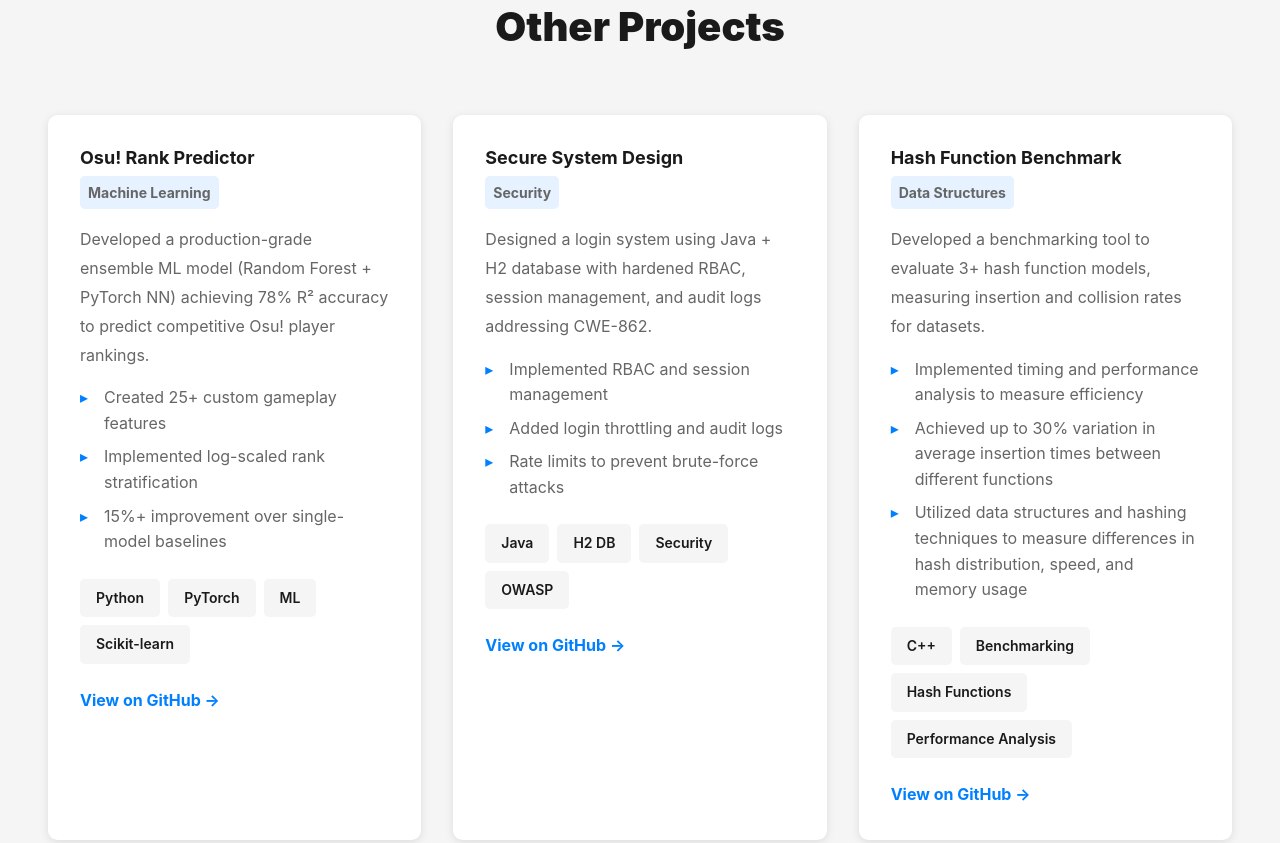
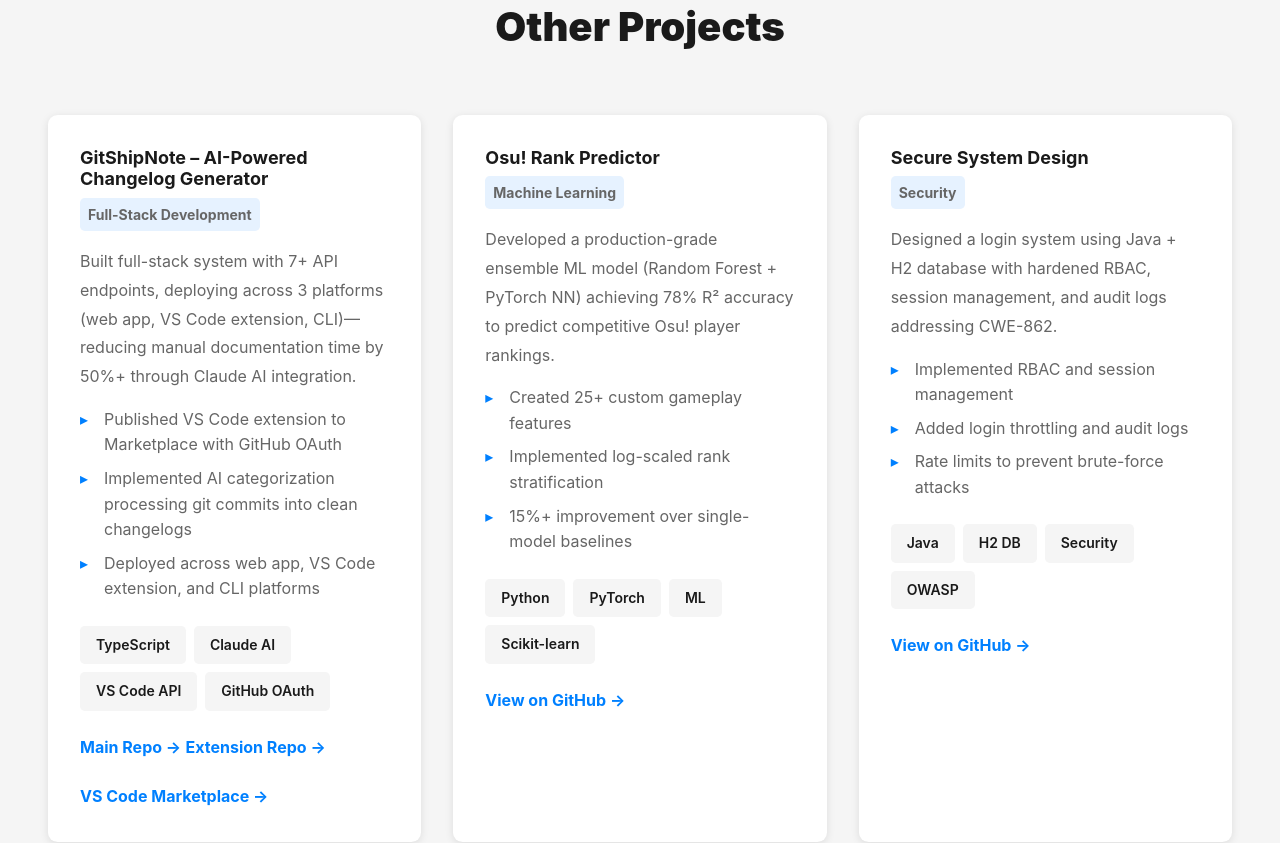
Before and after one commit to baoblank25/personal_website, a plain HTML site: page src/pages/Projects.html in a window 1280 px wide. Shown: the part 1235-2078 px from the top of the page. Drawn offline with Linux system fonts and the light colour scheme.

Commit message:
added new project

```diff
--- a/src/pages/Projects.html
+++ b/src/pages/Projects.html
@@ -66,6 +66,28 @@
             <div class="container">
                 <h2 class="section-title">Other Projects</h2>
                 <div class="projects-grid">
+                    <article class="project-card">
+                        <h3>GitShipNote – AI-Powered Changelog Generator</h3>
+                        <p class="project-category">Full-Stack Development</p>
+                        <p>Built full-stack system with 7+ API endpoints, deploying across 3 platforms (web app, VS Code extension, CLI)—reducing manual documentation time by 50%+ through Claude AI integration.</p>
+                        <ul>
+                            <li>Published VS Code extension to Marketplace with GitHub OAuth</li>
+                            <li>Implemented AI categorization processing git commits into clean changelogs</li>
+                            <li>Deployed across web app, VS Code extension, and CLI platforms</li>
+                        </ul>
+                        <div class="tech-tags">
+                            <span>TypeScript</span>
+                            <span>Claude AI</span>
+                            <span>VS Code API</span>
+                            <span>GitHub OAuth</span>
+                        </div>
+                        <div class="project-links">
+                            <a href="https://github.com/baoblank25/Git_Ship_Note" target="_blank" rel="noopener noreferrer" class="project-link">Main Repo →</a>
+                            <a href="https://github.com/baoblank25/extension" target="_blank" rel="noopener noreferrer" class="project-link">Extension Repo →</a>
+                            <a href="https://marketplace.visualstudio.com/search?term=GitShipNote&target=VSCode&category=All%20categories&sortBy=Relevance" target="_blank" rel="noopener noreferrer" class="project-link">VS Code Marketplace →</a>
+                        </div>
+                    </article>
+
                     <article class="project-card">
                         <h3>Osu! Rank Predictor</h3>
                         <p class="project-category">Machine Learning</p>
```
